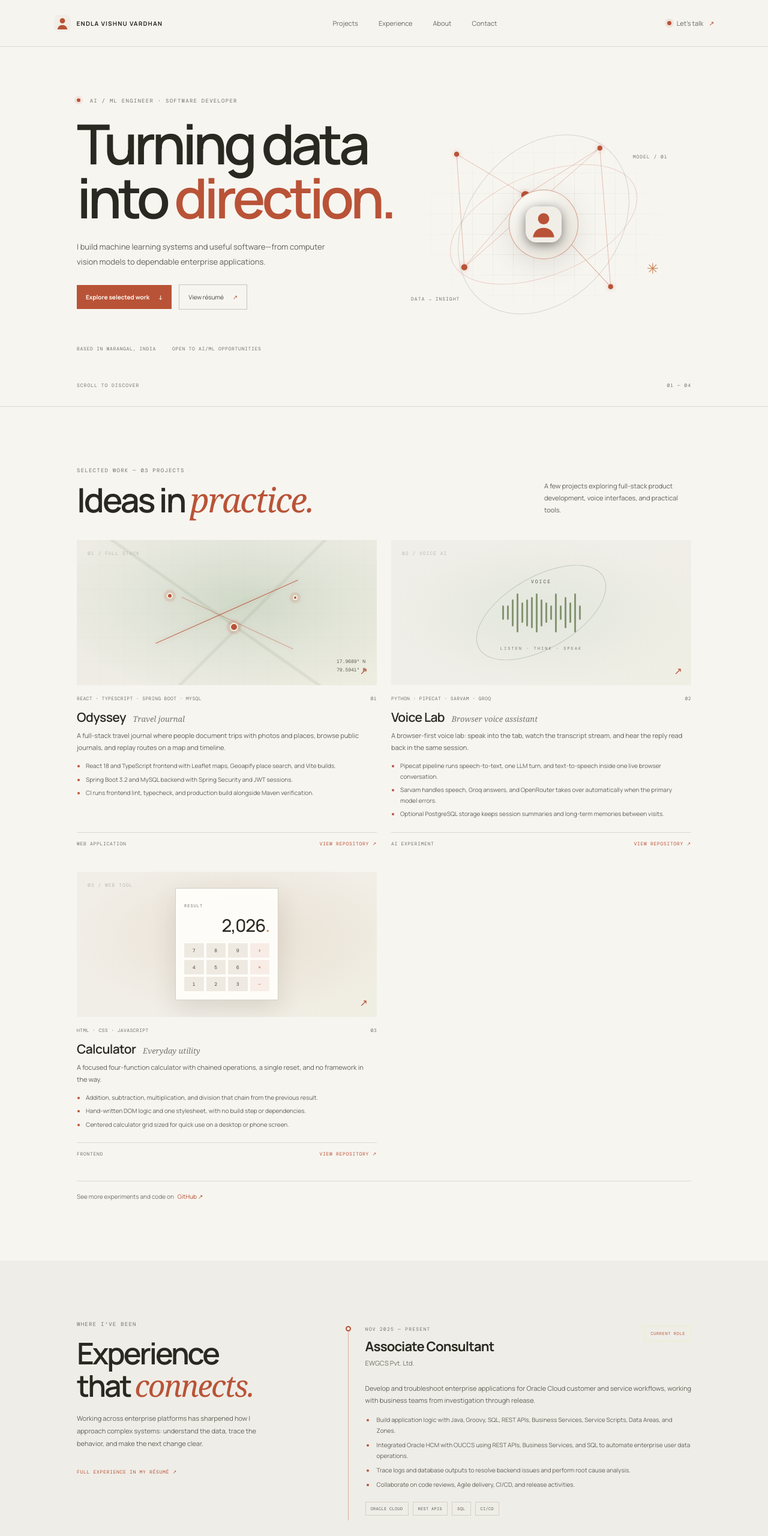
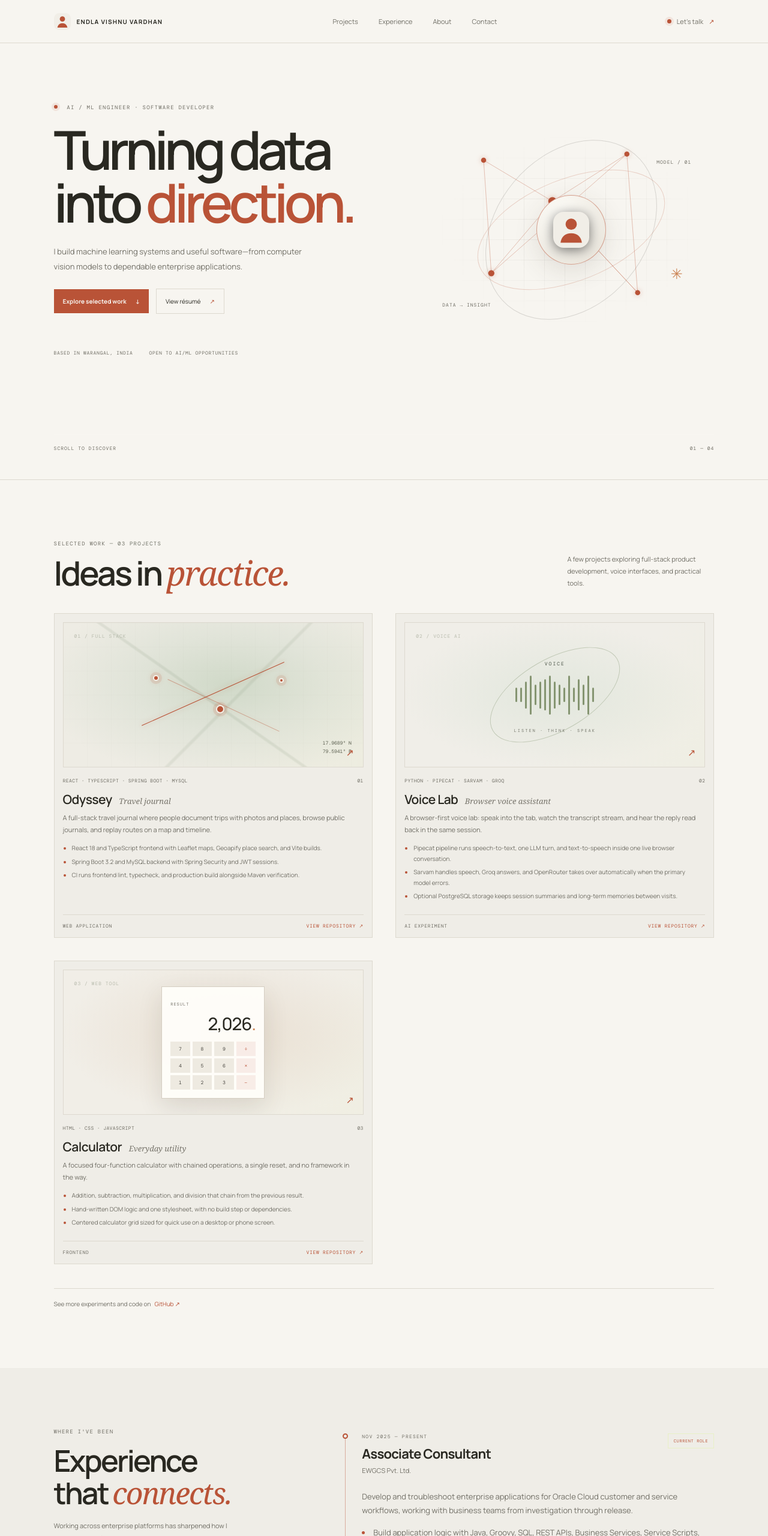
Before and after one commit to vishnuendla/Portfolio, a plain HTML site: page index.html in a window 1280 px wide. Shown: the top 2560 px of the page at 60% size. Drawn offline with nearby package versions, Linux system fonts and the light colour scheme.

Commit message:
feat: follow system color scheme and refine portfolio design

```diff
--- a/assets/css/portfolio.css
+++ b/assets/css/portfolio.css
@@ -1,5 +1,5 @@
 :root {
-  color-scheme: dark;
+  color-scheme: light dark;
   --bg: #10120f;
   --surface: #171a15;
   --surface2: #1d211b;
@@ -1142,6 +1142,7 @@ footer > a:last-child {
 }
 
 /* Warm, editorial palette: quiet surfaces, readable type, and one clay accent. */
+@media (prefers-color-scheme: light) {
 :root {
   color-scheme: light;
   --bg: #f7f5f0;
@@ -1390,6 +1391,7 @@ footer > a:last-child:hover {
   background: #f1eee7;
   border-color: #d9cfc2;
 }
+}
 
 .project-card {
   display: flex;
@@ -1472,3 +1474,189 @@ footer > a:last-child:hover {
 .skip-link:focus {
   transform: translateY(0);
 }
+
+/* Shared refinements keep the editorial layout calm and consistent. */
+:root {
+  --content-gutter: clamp(22px, 7vw, 112px);
+}
+
+::selection {
+  color: var(--bg);
+  background: var(--accent);
+}
+
+.site-header {
+  position: sticky;
+  top: 0;
+  height: 72px;
+  padding-inline: var(--content-gutter);
+  background: color-mix(in srgb, var(--bg) 92%, transparent);
+  border-color: var(--line);
+  backdrop-filter: blur(16px);
+}
+
+.site-header nav a,
+.header-cta,
+.contact-links a,
+footer,
+.eyebrow,
+.hero-location,
+.graphic-tag,
+.hero-bottom,
+.hero-summary,
+.section-note,
+.about-bio p,
+.experience-intro > p:not(.eyebrow),
+.experience-content > p,
+.experience-content ul,
+.project-card > p,
+.project-points,
+.project-meta,
+.project-type,
+.company,
+.credential-row p,
+.credential-row > span,
+.grade,
+.skill-group p,
+.cert-row > span:last-child {
+  color: var(--muted);
+}
+
+.hero {
+  min-height: min(760px, calc(100svh - 72px));
+  padding-inline: var(--content-gutter);
+  grid-template-columns: minmax(0, 1.08fr) minmax(280px, 0.92fr);
+  gap: clamp(24px, 5vw, 80px);
+}
+
+.hero h1 {
+  font-size: clamp(56px, 7vw, 96px);
+  letter-spacing: -0.075em;
+  line-height: 0.99;
+}
+
+.hero-summary,
+.section-note,
+.project-card > p,
+.project-points,
+.about-bio p,
+.experience-intro > p:not(.eyebrow),
+.experience-content > p,
+.experience-content ul {
+  color: var(--muted);
+}
+
+.section-wrap {
+  padding-inline: var(--content-gutter);
+}
+
+.section-heading h2,
+.experience-intro h2,
+.credentials h2 {
+  letter-spacing: -0.055em;
+}
+
+.project-grid {
+  align-items: stretch;
+  gap: clamp(22px, 3vw, 44px);
+}
+
+.project-card {
+  min-width: 0;
+  padding: 14px;
+  background: var(--surface);
+  border: 1px solid var(--line);
+  transition: border-color 180ms ease, transform 180ms ease;
+}
+
+.project-card:hover {
+  transform: translateY(-4px);
+  border-color: color-mix(in srgb, var(--accent) 55%, var(--line));
+}
+
+.project-art {
+  width: 100%;
+  border: 1px solid var(--line);
+}
+
+.experience,
+.credentials {
+  border-color: var(--line);
+}
+
+.experience-content > p,
+.experience-content ul {
+  font-size: 13px;
+  line-height: 1.8;
+}
+
+.skill-group {
+  background: color-mix(in srgb, var(--surface) 72%, var(--bg));
+}
+
+.button-primary {
+  background: var(--accent);
+  color: var(--bg);
+}
+
+.button-primary:hover {
+  filter: brightness(1.08);
+}
+
+.button-quiet {
+  border-color: var(--line);
+  color: var(--text);
+}
+
+.skip-link {
+  color: var(--bg);
+}
+
+@media (prefers-color-scheme: dark) {
+  .site-header nav a,
+  .header-cta,
+  .contact-links a,
+  footer,
+  .eyebrow,
+  .hero-location,
+  .graphic-tag,
+  .hero-bottom,
+  .hero-summary,
+  .section-note,
+  .about-bio p,
+  .experience-intro > p:not(.eyebrow),
+  .experience-content > p,
+  .experience-content ul,
+  .project-card > p,
+  .project-points,
+  .project-meta,
+  .project-type,
+  .company,
+  .credential-row p,
+  .credential-row > span,
+  .grade,
+  .skill-group p,
+  .cert-row > span:last-child {
+    color: var(--muted);
+  }
+
+  .button-primary {
+    color: #15170f;
+  }
+}
+
+@media (max-width: 620px) {
+  .site-header {
+    padding-inline: 18px;
+  }
+
+  .hero {
+    min-height: auto;
+    padding-inline: 7%;
+    grid-template-columns: 1fr;
+  }
+
+  .section-wrap {
+    padding-inline: 7%;
+  }
+}
--- a/index.html
+++ b/index.html
@@ -3,7 +3,9 @@
   <head>
     <meta charset="utf-8" />
     <meta name="viewport" content="width=device-width, initial-scale=1" />
-    <meta name="theme-color" content="#10120f" />
+    <meta name="color-scheme" content="light dark" />
+    <meta name="theme-color" content="#f7f5f0" media="(prefers-color-scheme: light)" />
+    <meta name="theme-color" content="#10120f" media="(prefers-color-scheme: dark)" />
     <meta
       name="description"
       content="Endla Vishnu Vardhan is an AI/ML-focused software engineer working across machine learning, computer vision, and full-stack development."
```
